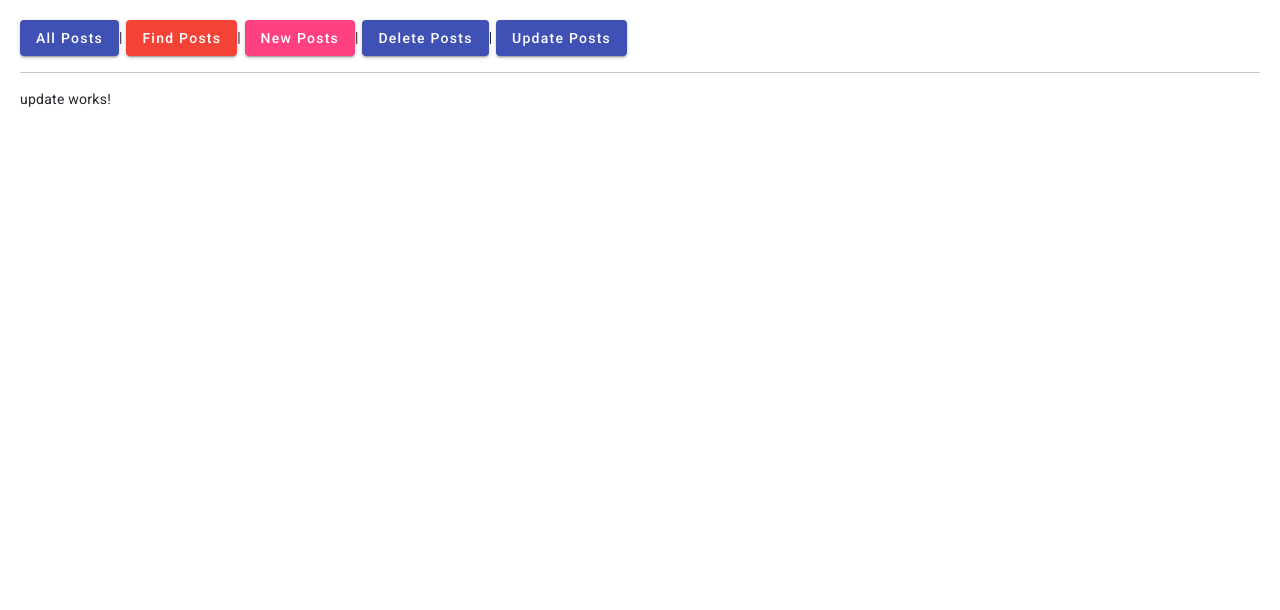
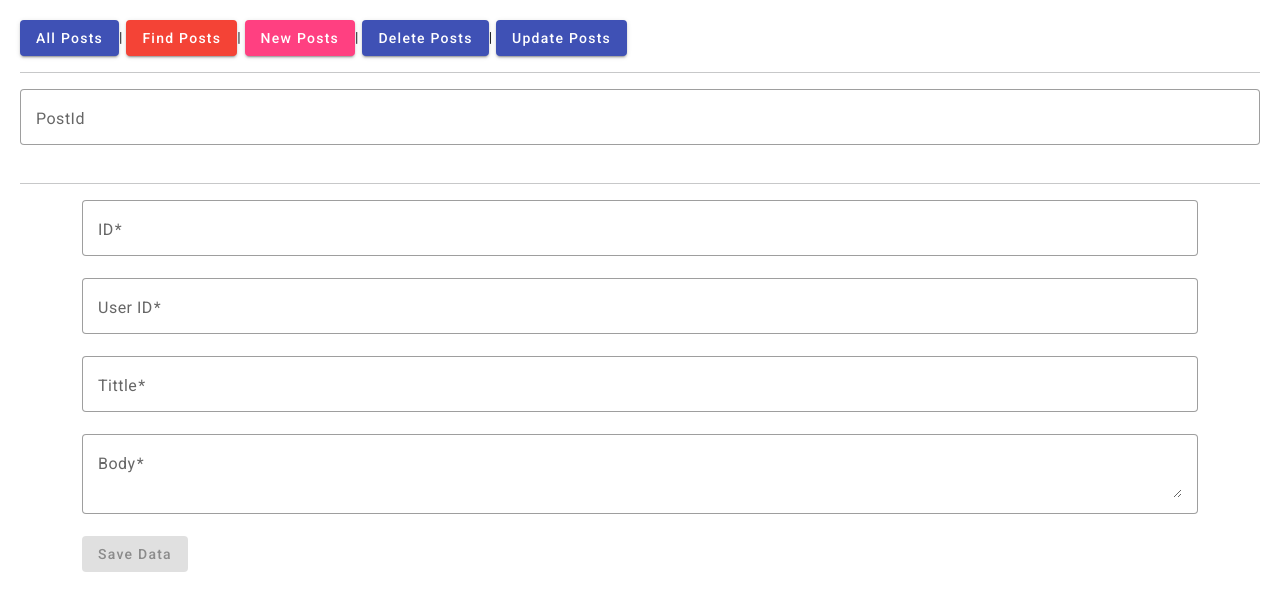
Before and after one commit to Uditha99/Angular-http-add, an Angular app: page /update in a window 1280 px wide. Shown: the top 610 px of the page. Built offline with nearby package versions, Linux system fonts and the light colour scheme.

Commit message:
create update Post

```diff
--- a/src/app/app.module.ts
+++ b/src/app/app.module.ts
@@ -13,6 +13,7 @@ import { FindComponent } from './components/find/find.component';
 import {HttpClientModule} from "@angular/common/http";
 import {MatInputModule} from "@angular/material/input";
 import {FormsModule, ReactiveFormsModule} from "@angular/forms";
+import {MatSnackBar, MatSnackBarModule} from "@angular/material/snack-bar";
 
 @NgModule({
   declarations: [
@@ -31,7 +32,8 @@ import {FormsModule, ReactiveFormsModule} from "@angular/forms";
         HttpClientModule,
         MatInputModule,
         FormsModule,
-        ReactiveFormsModule
+        ReactiveFormsModule,
+        MatSnackBarModule
     ],
   providers: [],
   bootstrap: [AppComponent]
--- a/src/app/components/new/new.component.ts
+++ b/src/app/components/new/new.component.ts
@@ -1,6 +1,7 @@
 import { Component } from '@angular/core';
 import {FormControl, FormGroup, Validators} from "@angular/forms";
 import {HttpClient} from "@angular/common/http";
+import {MatSnackBar} from "@angular/material/snack-bar";
 
 
 @Component({
@@ -10,7 +11,7 @@ import {HttpClient} from "@angular/common/http";
 })
 export class NewComponent {
 
-  constructor(private http:HttpClient) {
+  constructor(private http:HttpClient,private _snackBar: MatSnackBar) {
   }
 
     form = new FormGroup({
@@ -30,7 +31,14 @@ export class NewComponent {
     subscribe(response=>{
 
       if(response){
-        alert('update')
+
+        this._snackBar.open('saved','close',{
+          horizontalPosition:"end",
+          verticalPosition:"top",
+          duration:5000,
+          direction:"ltr"
+
+        })
       }
 
 
--- a/src/app/components/update/update.component.css
+++ b/src/app/components/update/update.component.css
@@ -0,0 +1,4 @@
+.example-full-width{
+  width:100%
+
+}
--- a/src/app/components/update/update.component.html
+++ b/src/app/components/update/update.component.html
@@ -1 +1,46 @@
-<p>update works!</p>
+<mat-form-field style="width: 100%" appearance="outline">
+  <mat-label>PostId</mat-label>
+  <input matInput placeholder="Ex. Enter PostId Hear"
+         [(ngModel)]="searchID"
+         (keyup.enter)="LoadData()" >
+</mat-form-field>
+
+<hr>
+
+<form [formGroup]="form" (ngSubmit)="updateData()">
+  <div class="container">
+    <div class="row">
+      <div class="col-12">
+        <mat-form-field class="example-full-width" appearance="outline">
+          <mat-label>ID</mat-label>
+          <input formControlName="id" matInput placeholder="Ex. ID"  >
+        </mat-form-field>
+      </div>
+      <div class="col-12">
+        <mat-form-field class="example-full-width" appearance="outline">
+          <mat-label>User ID</mat-label>
+          <input formControlName="userId" matInput placeholder="Ex. user Id" >
+        </mat-form-field>
+      </div>
+      <div class="col-12">
+        <mat-form-field class="example-full-width" appearance="outline">
+          <mat-label>Tittle</mat-label>
+          <input formControlName="tittle" matInput placeholder="Tittle" >
+        </mat-form-field>
+      </div>
+      <div class="col-12">
+        <mat-form-field class="example-full-width" appearance="outline">
+          <mat-label>Body</mat-label>
+          <textarea formControlName="body" matInput placeholder="Ex. Body"></textarea>
+        </mat-form-field>
+      </div>
+
+      <div class="col-12">
+        <button mat-raised-button color="primary"
+                [disabled]="form.invalid"
+                type="submit">
+          Save Data</button>
+      </div>
+    </div>
+  </div>
+</form>
--- a/src/app/components/update/update.component.ts
+++ b/src/app/components/update/update.component.ts
@@ -1,4 +1,7 @@
 import { Component } from '@angular/core';
+import {HttpClient} from "@angular/common/http";
+import {MatSnackBar} from "@angular/material/snack-bar";
+import {FormControl, FormGroup, Validators} from "@angular/forms";
 
 @Component({
   selector: 'app-update',
@@ -7,4 +10,54 @@ import { Component } from '@angular/core';
 })
 export class UpdateComponent {
 
+  searchID:string = ''
+
+  constructor(private http:HttpClient,private _snackBar: MatSnackBar) {
+  }
+  LoadData() {
+    this.http.get<any>('https://jsonplaceholder.typicode.com/posts?id='+this.searchID).
+    subscribe(response=>{
+      this.form.patchValue({
+        id: response[0].id,
+        userId: response[0].userId,
+        tittle: response[0].title,
+        body: response[0].body
+        }
+      )
+    })
+  }
+
+
+
+
+  form = new FormGroup({
+    id:new FormControl('',Validators.required),
+    userId:new FormControl('',Validators.required),
+    body:new FormControl('',Validators.required),
+    tittle:new FormControl('',Validators.required),
+
+  })
+  updateData(){
+    this.http.put<any>('https://jsonplaceholder.typicode.com/posts/' + this.searchID  , {
+      id:this.form.get('id')?.value,
+      userId:this.form.get('userId')?.value,
+      tittle:this.form.get('tittle')?.value,
+      body:this.form.get('body')?.value
+    }).
+    subscribe(response=>{
+
+      if(response){
+
+        this._snackBar.open('saved','close',{
+          horizontalPosition:"end",
+          verticalPosition:"top",
+          duration:5000,
+          direction:"ltr"
+
+        })
+      }
+
+
+    })
+  }
 }
```
